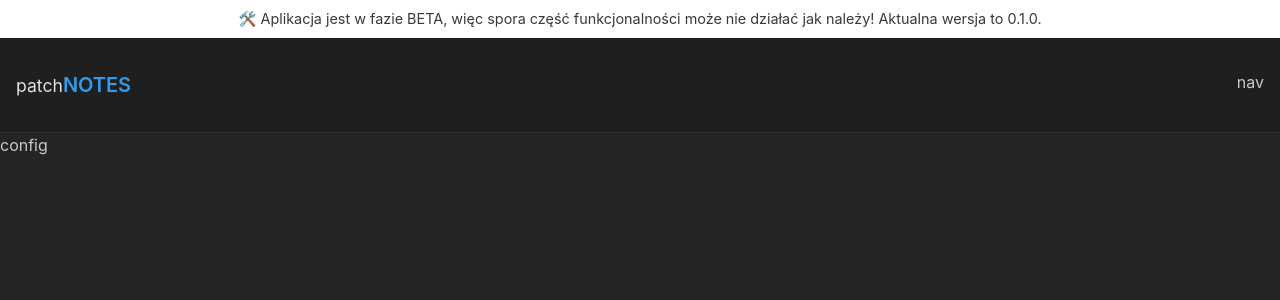
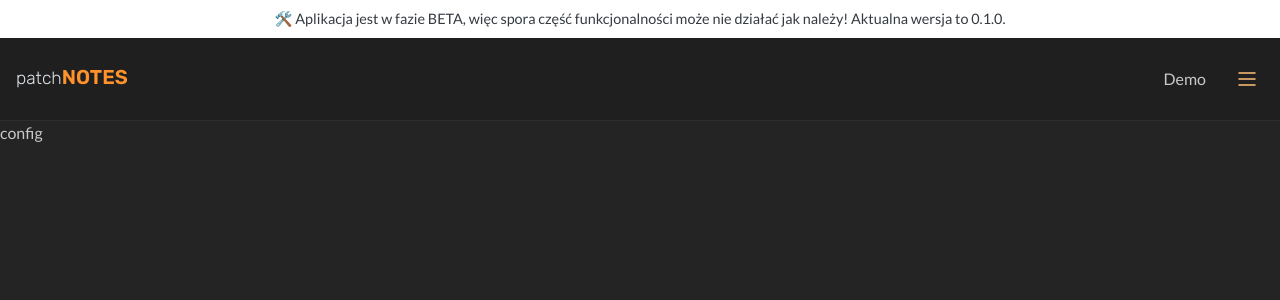
Before and after one commit to jakubwilk/forumgame-patchnotes-admin, a React (Vite) app in the folder client/: page /config in a window 1280 px wide. Shown: the top 300 px of the page. Built offline with nearby package versions, Linux system fonts and the light colour scheme.

Commit message:
Prepare mock for top menu

```diff
--- /dev/null
+++ b/client/src/modules/common/header/Menu.tsx
@@ -0,0 +1,61 @@
+import { Link } from 'react-router-dom'
+import { ActionIcon, Menu as MantineMenu, rem, Tooltip } from '@mantine/core'
+import {
+  IconDownload,
+  IconMenu2,
+  IconQuestionMark,
+  IconSettings,
+  IconUser,
+} from '@tabler/icons-react'
+
+import '@mantine/core/styles/Button.css'
+import '@mantine/core/styles/Menu.css'
+import '@mantine/core/styles/ActionIcon.css'
+
+export function Menu() {
+  return (
+    <nav className={'flex items-center gap-6'}>
+      <Link to={'/'}>{'Demo'}</Link>
+      <MantineMenu>
+        <MantineMenu.Target>
+          <Tooltip label={'Otwórz nawigacje'} position={'left'} color={'gray'}>
+            <ActionIcon variant={'subtle'} size={'lg'} aria-label={'Nawigacja'}>
+              <IconMenu2 style={{ width: '75%', height: '75%' }} stroke={1.5} />
+            </ActionIcon>
+          </Tooltip>
+        </MantineMenu.Target>
+        <MantineMenu.Dropdown>
+          <MantineMenu.Item
+            component={Link}
+            to={'/'}
+            leftSection={<IconDownload style={{ width: rem(14), height: rem(14) }} />}
+          >
+            {'Pobierz'}
+          </MantineMenu.Item>
+          <MantineMenu.Item
+            component={Link}
+            to={'/'}
+            leftSection={<IconSettings style={{ width: rem(14), height: rem(14) }} />}
+          >
+            {'Konfigurator'}
+          </MantineMenu.Item>
+          <MantineMenu.Item
+            component={Link}
+            to={'/'}
+            leftSection={<IconQuestionMark style={{ width: rem(14), height: rem(14) }} />}
+          >
+            {'FAQ'}
+          </MantineMenu.Item>
+          <MantineMenu.Divider />
+          <MantineMenu.Item
+            component={Link}
+            to={'/'}
+            leftSection={<IconUser style={{ width: rem(14), height: rem(14) }} />}
+          >
+            {'Zaloguj się'}
+          </MantineMenu.Item>
+        </MantineMenu.Dropdown>
+      </MantineMenu>
+    </nav>
+  )
+}
--- a/client/src/modules/common/header/TopBar.tsx
+++ b/client/src/modules/common/header/TopBar.tsx
@@ -1,16 +1,17 @@
 import clsx from 'clsx'
 
 import { Logo } from './Logo.tsx'
+import { Menu } from './Menu.tsx'
 
 import classes from './Header.module.css'
 
 export function TopBar() {
   return (
-    <header className={clsx('py-8 px-4 sticky z-10', classes.topBar)}>
+    <header className={clsx('py-6 px-4 sticky z-10', classes.topBar)}>
       <div className={'container mx-auto'}>
-        <div className={'flex justify-between gap-4'}>
+        <div className={'flex justify-between gap-8'}>
           <Logo />
-          <p>{'nav'}</p>
+          <Menu />
         </div>
       </div>
     </header>
--- a/client/src/modules/common/header/index.ts
+++ b/client/src/modules/common/header/index.ts
@@ -1,4 +1,5 @@
 export * from './Logo.tsx'
+export * from './Menu.tsx'
 export * from './TopBar.tsx'
 /** CSS Modules */
 export * from './Header.module.css'
```
